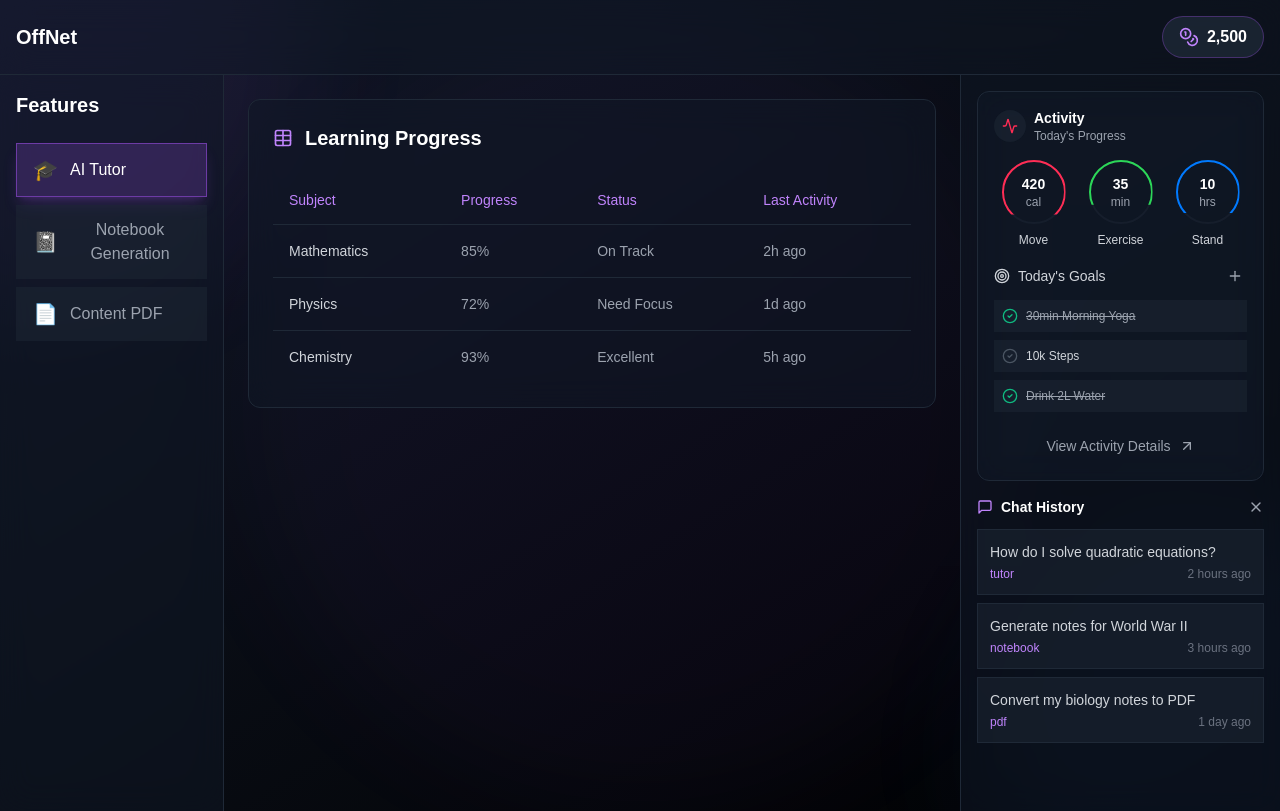
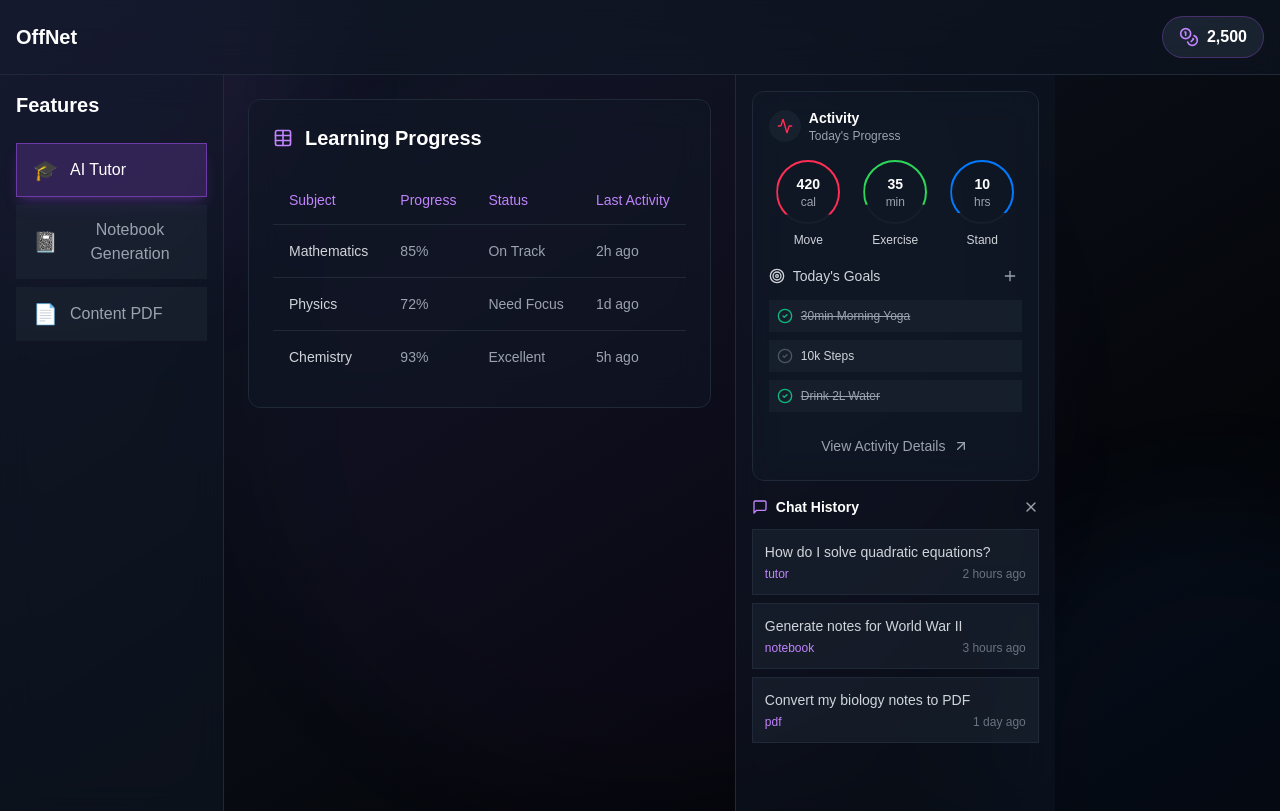
Before and after one commit to TeamWOMM/OffNet, a Next.js app in the folder frontend/: page /dashboard in a window 1280 px wide. Built offline with nearby package versions, Linux system fonts and the light colour scheme.

Commit message:
Added Some functionalities

```diff
--- a/frontend/app/comps/table.jsx
+++ /dev/null
@@ -1,49 +0,0 @@
-import PropTypes from "prop-types"
-
-
-
-
-
-
-const Table = ({ data, columns, className = "" }) => {
-  return (
-    <div className={`overflow-x-auto ${className}`}>
-      <table className="w-full border-collapse bg-white text-left text-sm text-gray-500">
-        <thead className="bg-gray-50">
-          <tr>
-            {columns.map((column, index) => (
-              <th key={index} scope="col" className="px-6 py-4 font-medium text-gray-900">
-                {column.header}
-              </th>
-            ))}
-          </tr>
-        </thead>
-        <tbody className="divide-y divide-gray-100 border-t border-gray-100">
-          {data.map((item, rowIndex) => (
-            <tr key={rowIndex} className="hover:bg-gray-50">
-              {columns.map((column, colIndex) => (
-                <td key={colIndex} className="px-6 py-4">
-                  {column.render ? column.render(item[column.accessor], item) : item[column.accessor]}
-                </td>
-              ))}
-            </tr>
-          ))}
-        </tbody>
-      </table>
-    </div>
-  )
-}
-
-Table.propTypes = {
-  data: PropTypes.arrayOf(PropTypes.object).isRequired,
-  columns: PropTypes.arrayOf(
-    PropTypes.shape({
-      header: PropTypes.string.isRequired,
-      accessor: PropTypes.string.isRequired,
-      render: PropTypes.func,
-    }),
-  ).isRequired,
-  className: PropTypes.string,
-}
-
-export default Table
--- a/frontend/app/dashboard/page.js
+++ b/frontend/app/dashboard/page.js
@@ -21,6 +21,7 @@ import {
   TableHeader,
   TableRow,
 } from "@/components/ui/kokonutui/tables";
+import RouteTo from '@/hooks/routerTo';
 
 const cn = (...classes) => classes.filter(Boolean).join(' ');
 
@@ -142,6 +143,9 @@ const Dashboard = () => {
     { label: "Stand", value: "10", trend: 83, unit: "hrs" },
   ]);
 
+  let [mainContent, setMainContent] = useState();
+  RouteTo('table', setMainContent);
+
   // Sample table data
   const tableData = [
     { id: 1, subject: "Mathematics", progress: "85%", status: "On Track", lastActivity: "2h ago" },
@@ -222,41 +226,7 @@ const Dashboard = () => {
         </div>
 
         {/* Main Content */}
-        <div className="flex-1 p-6 overflow-auto">
-          <div className="max-w-6xl mx-auto space-y-6">
-            {/* Dark themed table */}
-            <div className="bg-gray-900/50 backdrop-blur-lg rounded-xl border border-gray-800 p-6">
-              <div className="flex items-center justify-between mb-6">
-                <div className="flex items-center gap-3">
-                  <TableIcon className="w-5 h-5 text-purple-400" />
-                  <h2 className="text-xl font-bold text-white">Learning Progress</h2>
-                </div>
-              </div>
-
-              <Table>
-                <TableHeader>
-                  <TableRow className="border-gray-800">
-                    <TableHead className="text-purple-400">Subject</TableHead>
-                    <TableHead className="text-purple-400">Progress</TableHead>
-                    <TableHead className="text-purple-400">Status</TableHead>
-                    <TableHead className="text-purple-400">Last Activity</TableHead>
-                  </TableRow>
-                </TableHeader>
-                <TableBody>
-                  {tableData.map((row) => (
-                    <TableRow key={row.id} className="border-gray-800">
-                      <TableCell className="font-medium text-gray-300">{row.subject}</TableCell>
-                      <TableCell className="text-gray-400">{row.progress}</TableCell>
-                      <TableCell className="text-gray-400">{row.status}</TableCell>
-                      <TableCell className="text-gray-400">{row.lastActivity}</TableCell>
-                    </TableRow>
-                  ))}
-                </TableBody>
-              </Table>
-            </div>
-          </div>
-        </div>
-
+        {mainContent}
         {/* Right Sidebar */}
         <div className="w-80 bg-gray-900/50 backdrop-blur-lg border-l border-gray-800 p-4">
           {/* Activity Card */}
--- /dev/null
+++ b/frontend/comps/table.jsx
@@ -0,0 +1,68 @@
+import {
+    Coins,
+    MessageSquare,
+    X,
+    Activity,
+    ArrowUpRight,
+    Plus,
+    Target,
+    CheckCircle2,
+    Table as TableIcon
+  } from 'lucide-react';
+  import {
+    Table,
+    TableBody,
+    TableCell,
+    TableHead,
+    TableHeader,
+    TableRow,
+  } from "@/components/ui/kokonutui/tables";
+
+  const tableData = [
+    { id: 1, subject: "Mathematics", progress: "85%", status: "On Track", lastActivity: "2h ago" },
+    { id: 2, subject: "Physics", progress: "72%", status: "Need Focus", lastActivity: "1d ago" },
+    { id: 3, subject: "Chemistry", progress: "93%", status: "Excellent", lastActivity: "5h ago" },
+  ];
+
+
+export default function _Table(){
+    return (<>
+
+    <div className="flex-1 p-6 overflow-auto">
+              <div className="max-w-6xl mx-auto space-y-6">
+                {/* Dark themed table */}
+                <div className="bg-gray-900/50 backdrop-blur-lg rounded-xl border border-gray-800 p-6">
+                  <div className="flex items-center justify-between mb-6">
+                    <div className="flex items-center gap-3">
+                      <TableIcon className="w-5 h-5 text-purple-400" />
+                      <h2 className="text-xl font-bold text-white">Learning Progress</h2>
+                    </div>
+                  </div>
+
+                  <Table>
+                    <TableHeader>
+                      <TableRow className="border-gray-800">
+                        <TableHead className="text-purple-400">Subject</TableHead>
+                        <TableHead className="text-purple-400">Progress</TableHead>
+                        <TableHead className="text-purple-400">Status</TableHead>
+                        <TableHead className="text-purple-400">Last Activity</TableHead>
+                      </TableRow>
+                    </TableHeader>
+                    <TableBody>
+                      {tableData.map((row) => (
+                        <TableRow key={row.id} className="border-gray-800">
+                          <TableCell className="font-medium text-gray-300">{row.subject}</TableCell>
+                          <TableCell className="text-gray-400">{row.progress}</TableCell>
+                          <TableCell className="text-gray-400">{row.status}</TableCell>
+                          <TableCell className="text-gray-400">{row.lastActivity}</TableCell>
+                        </TableRow>
+                      ))}
+                    </TableBody>
+                  </Table>
+                </div>
+              </div>
+            </div>
+
+
+    </>);
+}
--- /dev/null
+++ b/frontend/hooks/routerTo.js
@@ -0,0 +1,35 @@
+import { useState, useEffect, useMemo } from "react";
+import Table from "@/comps/table";
+
+
+export default function RouteTo(uri, setState) {
+  let [index, setIndex] = useState(-1);
+
+  const uris = useMemo(
+    () => [
+      {
+        uri: "table",
+        tangledIndex: 0,
+        tangledComponent: <Table/>,
+      }
+    ],
+    []
+  );
+
+  useEffect(() => {
+    uris.forEach((_uri, idx) => {
+      if (_uri.uri === uri) {
+        setIndex(idx);
+      }
+    });
+  }, [uri, uris]);
+
+  useEffect(() => {
+    if (index !== -1) {
+      let tangledComponent = uris[index].tangledComponent;
+      setState(tangledComponent);
+    }
+  }, [index, uris, setState]);
+
+  return null;
+}
```
